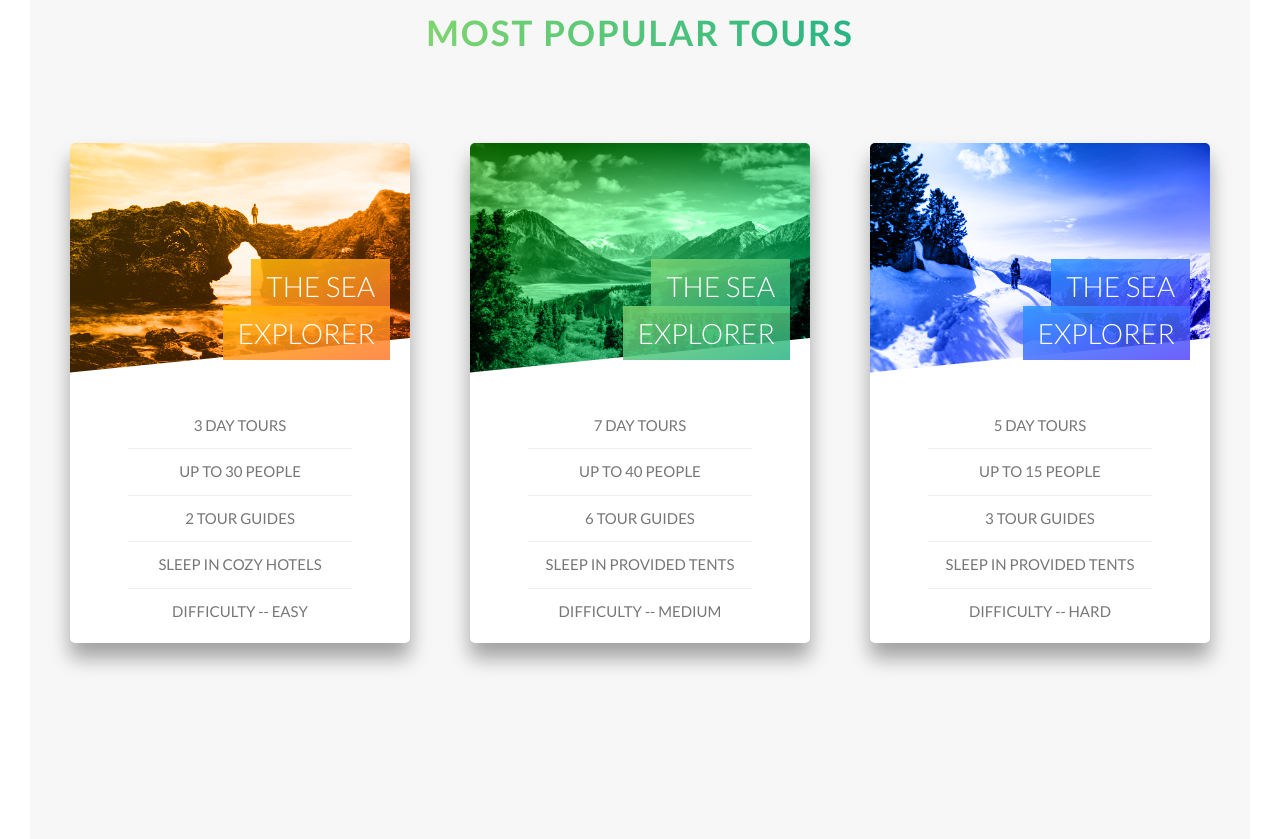
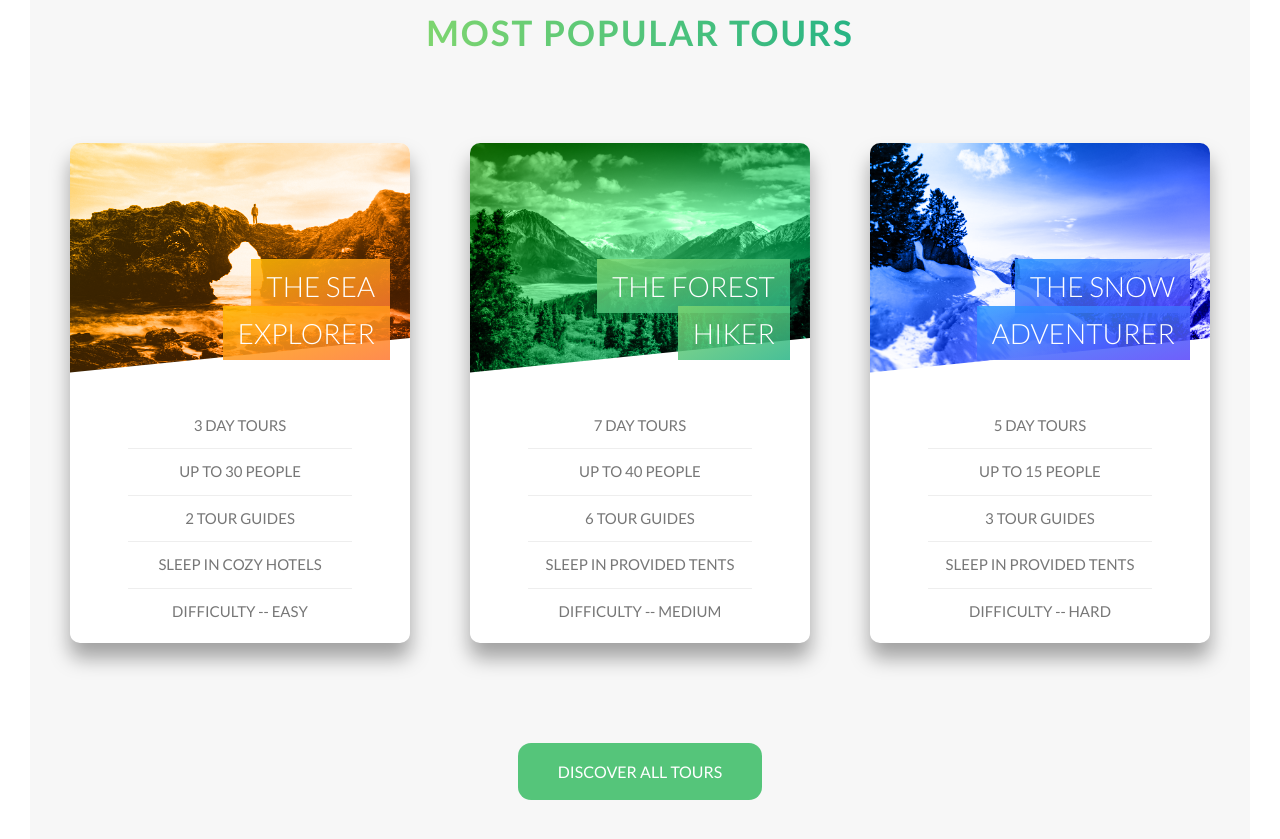
Before and after one commit to TylerCEdge/advanced-css-course, a website: page Natours/starter/index.html in a window 1280 px wide. Shown: the part 2477-3316 px from the top of the page. Drawn offline with Linux system fonts and the light colour scheme.

Commit message:
Forgot to modify the other 2 cards heading-span.  Also added button for all tours below the cards.

```diff
--- a/Natours/starter/index.html
+++ b/Natours/starter/index.html
@@ -174,13 +174,14 @@
               </div>
             </div>
           </div>
+
           <div class="col-1-of-3">
             <div class="card">
               <div class="card__side card__side--front">
                 <div class="card__picture card__picture--2">&nbsp;</div>
                 <h4 class="card__heading">
                   <span class="card__heading-span card__heading-span--2"
-                    >The Sea Explorer</span
+                    >The Forest Hiker</span
                   >
                 </h4>
                 <div class="card__details">
@@ -204,13 +205,14 @@
               </div>
             </div>
           </div>
+
           <div class="col-1-of-3">
             <div class="card">
               <div class="card__side card__side--front">
                 <div class="card__picture card__picture--3">&nbsp;</div>
                 <h4 class="card__heading">
                   <span class="card__heading-span card__heading-span--3"
-                    >The Sea Explorer</span
+                    >The Snow Adventurer</span
                   >
                 </h4>
                 <div class="card__details">
@@ -234,6 +236,10 @@
               </div>
             </div>
           </div>
+        </div>
+
+        <div class="u-center-text u-margin-top-xl">
+          <a href="#" class="btn btn--green">Discover all tours</a>
         </div>
       </section>
     </main>
--- a/Natours/starter/sass/base/_utilities.scss
+++ b/Natours/starter/sass/base/_utilities.scss
@@ -9,3 +9,11 @@
 .u-margin-bottom-sm {
   margin-bottom: 1.5rem;
 }
+
+.u-margin-top-lg {
+  margin-top: 8rem;
+}
+
+.u-margin-top-xl {
+  margin-top: 10rem;
+}
--- a/Natours/starter/sass/components/_button.scss
+++ b/Natours/starter/sass/components/_button.scss
@@ -48,6 +48,15 @@
     }
   }
 
+  &--green {
+    background-color: $color-primary;
+    color: $color-white;
+
+    &::after {
+      background-color: $color-primary;
+    }
+  }
+
   &--animated {
     animation: moveInBottom 0.5s ease-out 0.75s;
     animation-fill-mode: backwards;
--- a/Natours/starter/sass/components/_card.scss
+++ b/Natours/starter/sass/components/_card.scss
@@ -7,7 +7,7 @@
 
   &__side {
     height: 50rem;
-    border-radius: 0.5rem;
+    border-radius: 1rem;
     transition: all 0.8s ease;
     position: absolute;
     top: 0;
--- a/Natours/starter/sass/pages/_home.scss
+++ b/Natours/starter/sass/pages/_home.scss
@@ -23,6 +23,6 @@
 
 .section-tours {
   background-color: $color-grey-light-1;
-  padding: 25rem 0 50rem 0;
+  padding: 25rem 0 15rem 0;
   margin-top: -10rem;
 }
```
Also changed, not shown: Natours/starter/css/style.css.
